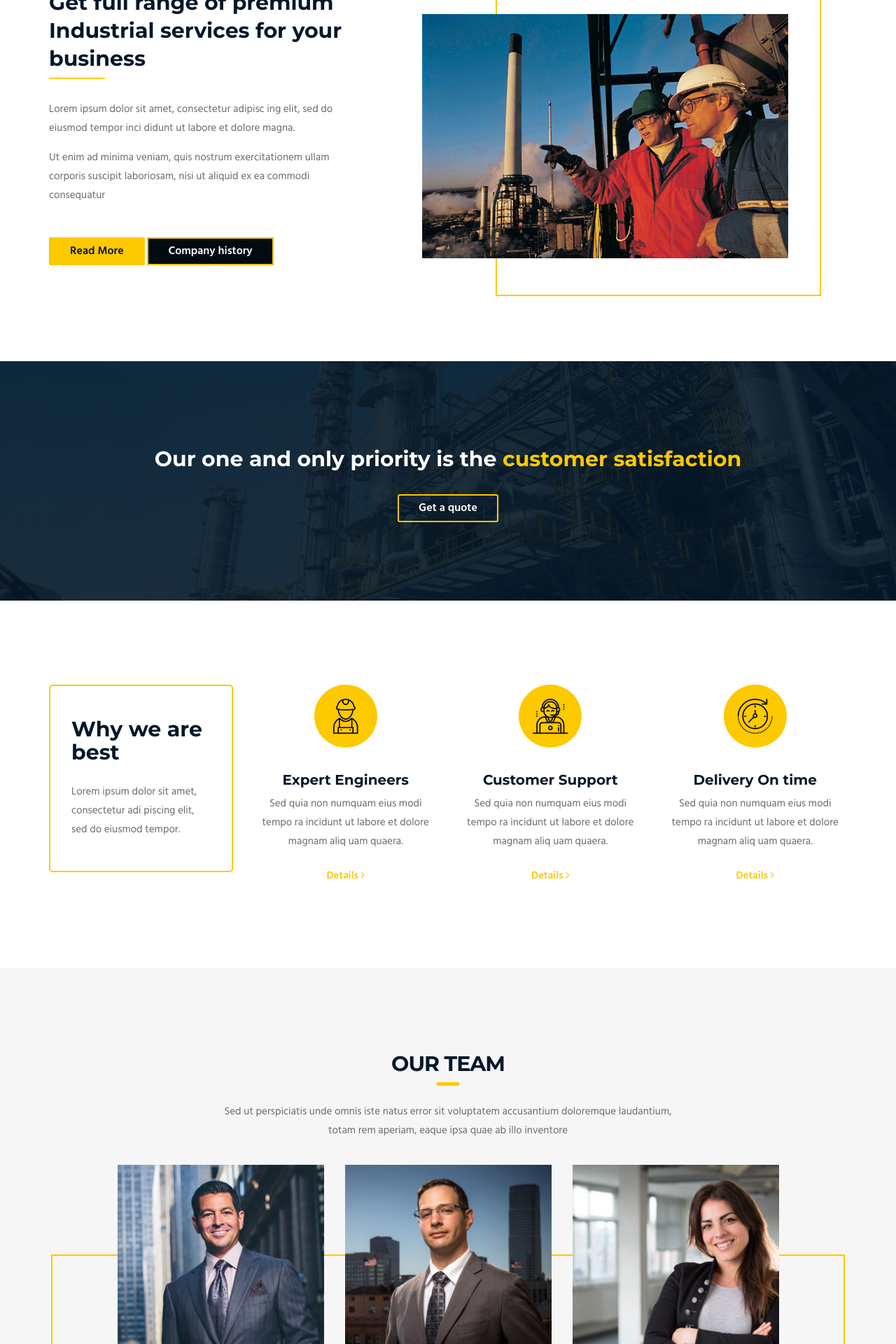
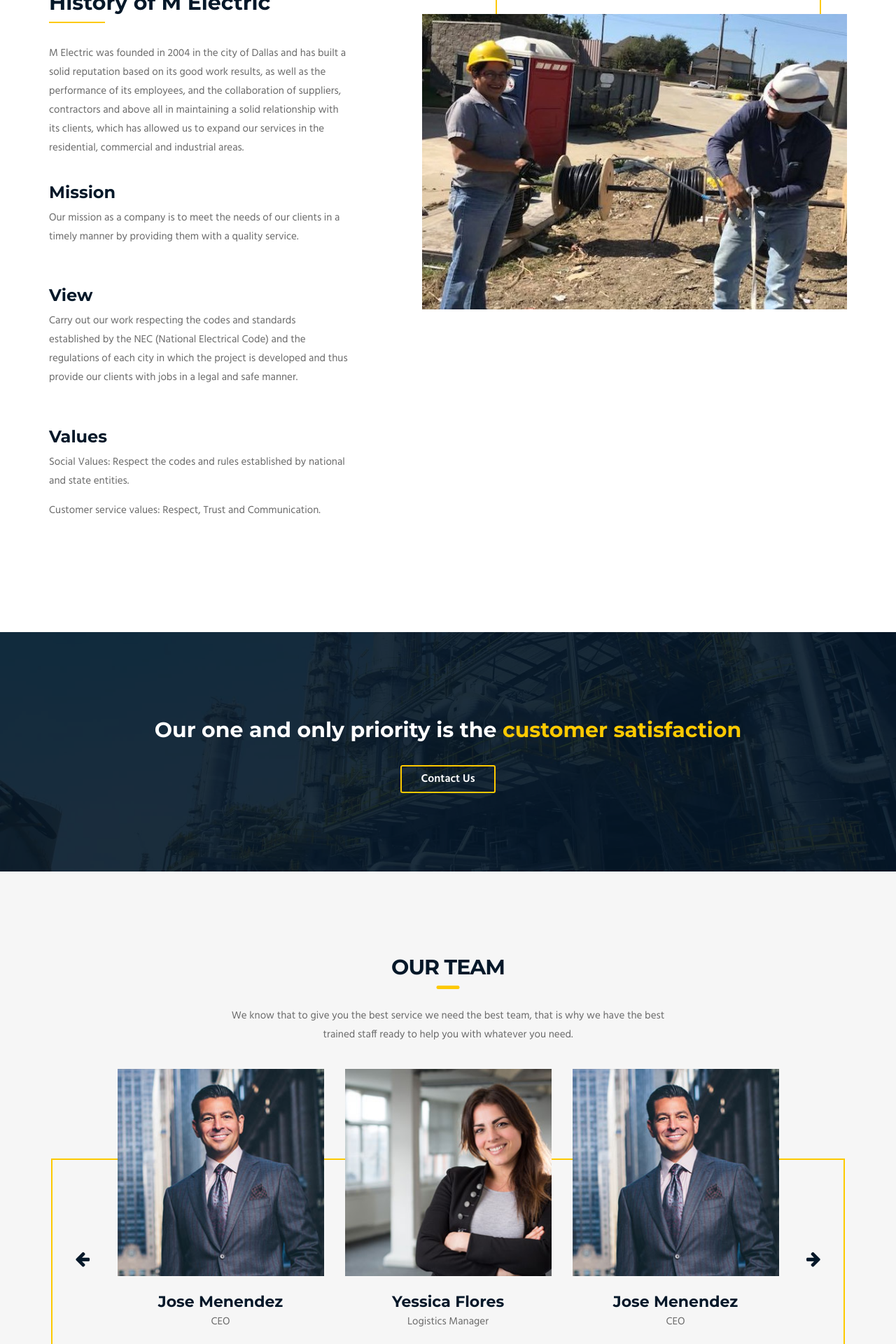
Before and after one commit to PaulCabeza/m-electric-website, a Django app: page /about/ in a window 1280 px wide. Shown: the part 560-2480 px from the top of the page at 70% size. Run offline with Django 3.2, Linux system fonts and the light colour scheme; some libraries are stand-ins or nearby versions.

Commit message:
Updated about page

```diff
--- a/website/templates/about.html
+++ b/website/templates/about.html
@@ -10,7 +10,7 @@
                 <div class="col col-xs-12">
                     <h2>About us</h2>
                     <ol class="breadcrumb">
-                            <li><a href="index-2.html">Home</a></li>
+                        <li><a href="{% url 'home' %}">Home</a></li>
                         <li>About us</li>
                     </ol>
                 </div>
@@ -26,18 +26,30 @@
             <div class="row">
                 <div class="col col-md-5">
                     <div class="section-title-s3">
-                            <h2>Get full range of premium Industrial services for your business</h2>
+                        <h2>History of M Electric</h2>
                     </div>
                     <div class="offer-text">
-                            <p>Lorem ipsum dolor sit amet, consectetur adipisc ing elit, sed do eiusmod tempor inci didunt ut labore et dolore magna.</p>
-                            <p>Ut enim ad minima veniam, quis nostrum exercitationem ullam corporis suscipit laboriosam, nisi ut aliquid ex ea commodi consequatur</p>
-                            <a href="#" class="theme-btn read-more">Read More</a>
-                            <a href="#" class="theme-btn-s2 read-more">Company history</a>
+                        <p>M Electric was founded in 2004 in the city of Dallas and has built a solid reputation based on its good work results, as well as the performance of its employees, and the collaboration of suppliers, contractors and above all in maintaining a solid relationship with its clients, which has allowed us to expand our services in the residential, commercial and industrial areas.</p>
+                        <!-- <p>Ut enim ad minima veniam, quis nostrum exercitationem ullam corporis suscipit laboriosam, nisi ut aliquid ex ea commodi consequatur</p> -->
+                        <br>
+                        <h3>Mission</h3>
+                        <p>Our mission as a company is to meet the needs of our clients in a timely manner by providing them with a quality service.</p>
+                        <br>
+                        <br>
+                        <h3>View</h3>
+                        <p>Carry out our work respecting the codes and standards established by the NEC (National Electrical Code) and the regulations of each city in which the project is developed and thus provide our clients with jobs in a legal and safe manner.</p>
+                        <br>
+                        <br>
+                        <h3>Values</h3>
+                        <p>Social Values: Respect the codes and rules established by national and state entities.</p>
+                        <p>Customer service values: Respect, Trust and Communication.</p>
+                        <!-- <a href="#" class="theme-btn read-more">Read More</a> -->
+                        <!-- <a href="#" class="theme-btn-s2 read-more">Company history</a> -->
                     </div>
                 </div>
                 <div class="col col-md-7">
                     <div class="offer-pic">
-                            <img src="assets/images/offer-pic.jpg" alt>
+                        <img src="{% static 'website/images/slider/slide-2-cropped.jpg' %}" alt>
                     </div>
                 </div>
             </div> <!-- end row -->
@@ -47,12 +59,12 @@
 
 
     <!-- start cta -->
-        <section class="cta section-padding parallax" data-bg-image="assets/images/cta-bg.jpg">
+    <section class="cta section-padding parallax" data-bg-image="{% static 'website/images/cta-bg.jpg' %}">
         <div class="container">
             <div class="row">
                 <div class="col col-xs-12">
                     <h2>Our one and only priority is the <span>customer satisfaction</span></h2>
-                        <a href="#" class="theme-btn-s5">Get a quote</a>
+                    <a href="{% url 'contact' %}" class="theme-btn-s5">Contact Us</a>
                 </div>
             </div>
         </div> <!-- end container -->
@@ -60,7 +72,7 @@
     <!-- end cta -->
 
 
-        <!-- start features -->
+            <!-- start features
             <section class="features section-padding">
                 <div class="container">
                     <div class="row">
@@ -107,9 +119,9 @@
                             </div>
                         </div>
                     </div>
-            </div> <!-- end container -->
+                </div>
             </section>
-        <!-- end features -->
+            end features -->
 
 
             <!-- start our-team -->
@@ -119,7 +131,7 @@
                         <div class="col col-md-8 col-md-offset-2">
                             <div class="section-title-s5">
                                 <h2>Our team</h2>
-                            <p>Sed ut perspiciatis unde omnis iste natus error sit voluptatem accusantium doloremque laudantium, totam rem aperiam, eaque ipsa quae ab illo inventore</p>
+                                <p>We know that to give you the best service we need the best team, that is why we have the best trained staff ready to help you with whatever you need.</p>
                             </div>
                         </div>
                     </div> <!-- end row -->
@@ -129,100 +141,107 @@
                             <div class="team-slider team-grids">
                                 <div class="team-grid">
                                     <div class="member-pic-social square-hover-effect-parent">
-                                    <div class="square-hover-effect">
+                                        <div class="">
+                                            <!-- <div class="square-hover-effect"> -->
                                                 <span class="hover-1"></span>
                                                 <span class="hover-2"></span>
                                                 <span class="hover-3"></span>
                                                 <span class="hover-4"></span>
                                             </div>
                                             <div class="member-pic">
-                                        <img src="assets/images/team/img-1.jpg" alt>
+                                                <img src="{% static 'website/images/team/img-1.jpg' %}" alt>
                                             </div>
-                                    <div class="social">
+                                        <!-- <div class="social">
                                             <ul class="social-links">
                                                 <li><a href="#"><i class="fa fa-facebook"></i></a></li>
                                                 <li><a href="#"><i class="fa fa-twitter"></i></a></li>
                                                 <li><a href="#"><i class="fa fa-linkedin"></i></a></li>
                                             </ul>
+                                        </div> -->
+                                    </div>
+                                    <div class="member-info">
+                                        <h3>Jose Menendez</h3>
+                                        <p>CEO</p>
                                     </div>
                                 </div>
-                                <div class="member-info">
-                                    <h3>Malcolm Marshall</h3>
-                                    <p>Director of the board</p>
-                                </div>
-                            </div>
+
                                 <div class="team-grid">
                                     <div class="member-pic-social square-hover-effect-parent">
-                                    <div class="square-hover-effect">
+                                        <div class="">
                                             <span class="hover-1"></span>
                                             <span class="hover-2"></span>
                                             <span class="hover-3"></span>
                                             <span class="hover-4"></span>
                                         </div>
                                         <div class="member-pic">
-                                        <img src="assets/images/team/img-2.jpg" alt>
+                                            <img src="{% static 'website/images/team/img-3.jpg' %}" alt>
                                         </div>
-                                    <div class="social">
+                                        <!-- <div class="social">
                                             <ul class="social-links">
                                                 <li><a href="#"><i class="fa fa-facebook"></i></a></li>
                                                 <li><a href="#"><i class="fa fa-twitter"></i></a></li>
                                                 <li><a href="#"><i class="fa fa-linkedin"></i></a></li>
                                             </ul>
+                                        </div> -->
+                                    </div>
+                                    <div class="member-info">
+                                        <h3>Yessica Flores</h3>
+                                        <p>Logistics Manager</p>
                                     </div>
                                 </div>
-                                <div class="member-info">
-                                    <h3>Stephen King</h3>
-                                    <p>Director of the board</p>
-                                </div>
-                            </div>
+
+
                                 <div class="team-grid">
                                     <div class="member-pic-social square-hover-effect-parent">
-                                    <div class="square-hover-effect">
+                                        <div class="">
+                                            <!-- <div class="square-hover-effect"> -->
                                                 <span class="hover-1"></span>
                                                 <span class="hover-2"></span>
                                                 <span class="hover-3"></span>
                                                 <span class="hover-4"></span>
                                             </div>
                                             <div class="member-pic">
-                                        <img src="assets/images/team/img-3.jpg" alt>
+                                                <img src="{% static 'website/images/team/img-1.jpg' %}" alt>
                                             </div>
-                                    <div class="social">
+                                        <!-- <div class="social">
                                             <ul class="social-links">
                                                 <li><a href="#"><i class="fa fa-facebook"></i></a></li>
                                                 <li><a href="#"><i class="fa fa-twitter"></i></a></li>
                                                 <li><a href="#"><i class="fa fa-linkedin"></i></a></li>
                                             </ul>
+                                        </div> -->
+                                    </div>
+                                    <div class="member-info">
+                                        <h3>Jose Menendez</h3>
+                                        <p>CEO</p>
                                     </div>
                                 </div>
-                                <div class="member-info">
-                                    <h3>Michelle Conroy</h3>
-                                    <p>Director of the board</p>
-                                </div>
-                            </div>
+
                                 <div class="team-grid">
                                     <div class="member-pic-social square-hover-effect-parent">
-                                    <div class="square-hover-effect">
+                                        <div class="">
                                             <span class="hover-1"></span>
                                             <span class="hover-2"></span>
                                             <span class="hover-3"></span>
                                             <span class="hover-4"></span>
                                         </div>
                                         <div class="member-pic">
-                                        <img src="assets/images/team/img-1.jpg" alt>
+                                            <img src="{% static 'website/images/team/img-3.jpg' %}" alt>
                                         </div>
-                                    <div class="social">
+                                        <!-- <div class="social">
                                             <ul class="social-links">
                                                 <li><a href="#"><i class="fa fa-facebook"></i></a></li>
                                                 <li><a href="#"><i class="fa fa-twitter"></i></a></li>
                                                 <li><a href="#"><i class="fa fa-linkedin"></i></a></li>
                                             </ul>
+                                        </div> -->
+                                    </div>
+                                    <div class="member-info">
+                                        <h3>Yessica Flores</h3>
+                                        <p>Logistics Manager</p>
                                     </div>
                                 </div>
-                                <div class="member-info">
-                                    <h3>Malcolm Marshall</h3>
-                                    <p>Director of the board</p>
-                                </div>
-                            </div>
+
                             </div>
                         </div>
                     </div>
@@ -240,21 +259,21 @@
                             <div class="grid">
                                 <h3><span class="counter" data-count="1200">00</span><span>+</span></h3>
                                 <span class="fact-title">Projects</span>
-                            <p>inventore veritatis et quasi architecto beatae vitae dicta sunt explicabo. Nemo enim ipsam</p>
+                                <!-- <p>inventore veritatis et quasi architecto beatae vitae dicta sunt explicabo. Nemo enim ipsam</p> -->
                             </div>
                         </div>
                         <div class="col col-sm-4">
                             <div class="grid">
                                 <h3><span class="counter" data-count="800">00</span><span>+</span></h3>
                                 <span class="fact-title">Clients</span>
-                            <p>inventore veritatis et quasi architecto beatae vitae dicta sunt explicabo. Nemo enim ipsam</p>
+                                <!-- <p>inventore veritatis et quasi architecto beatae vitae dicta sunt explicabo. Nemo enim ipsam</p> -->
                             </div>
                         </div>
                         <div class="col col-sm-4">
                             <div class="grid">
                                 <h3><span class="counter" data-count="99.5">00</span><span>%</span></h3>
                                 <span class="fact-title">satisfaction</span>
-                            <p>inventore veritatis et quasi architecto beatae vitae dicta sunt explicabo. Nemo enim ipsam</p>
+                                <!-- <p>inventore veritatis et quasi architecto beatae vitae dicta sunt explicabo. Nemo enim ipsam</p> -->
                             </div>
                         </div>
                     </div>
```
Also changed, not shown: static/website/images/slider/slide-2-cropped.jpg (added). Lines whose indentation alone changed are shown as unchanged.
